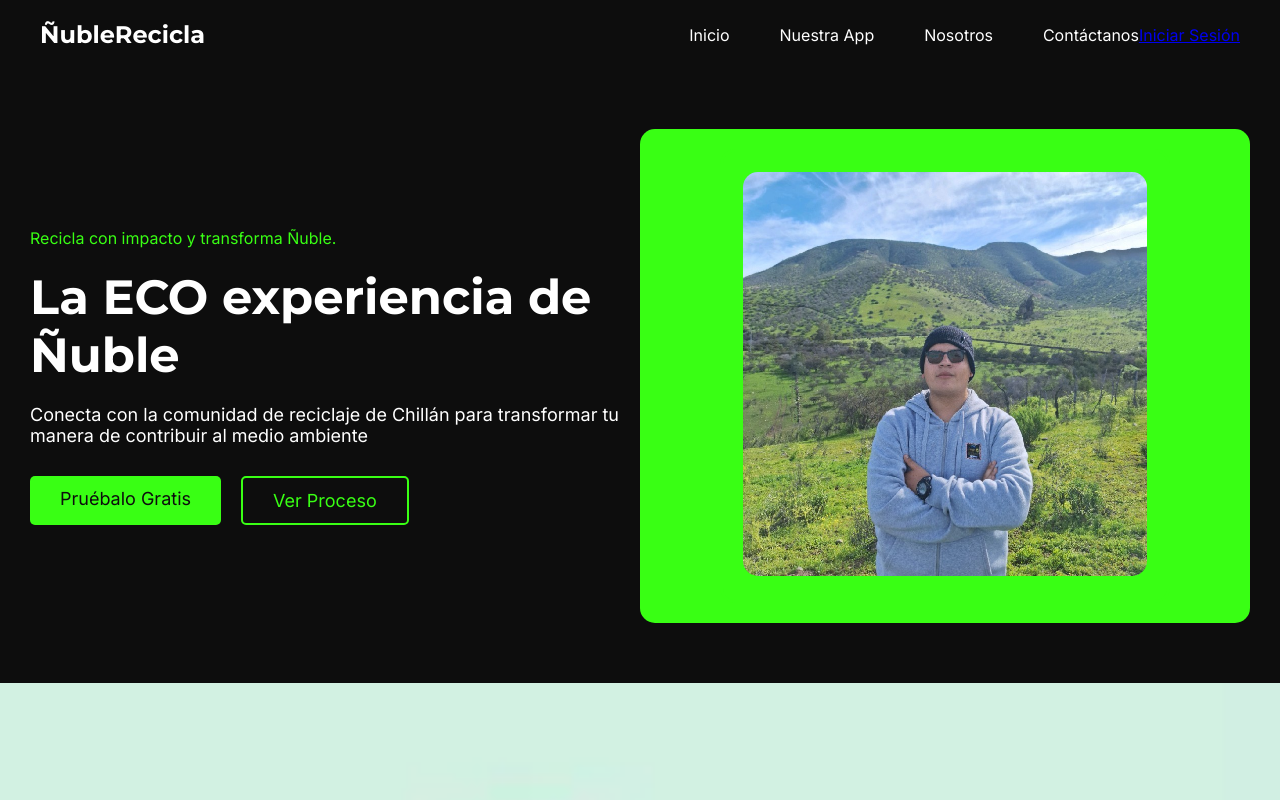
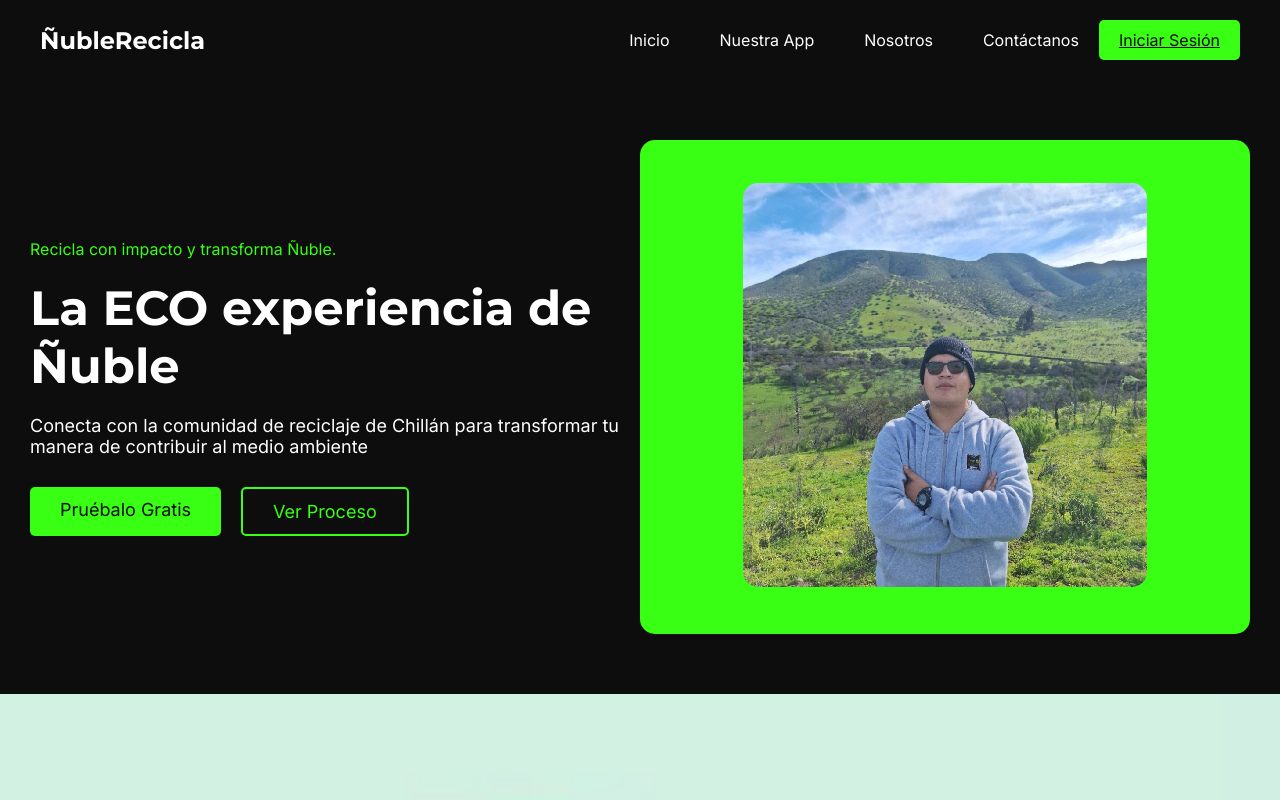
Before and after one commit to Amaz0nCs/NubleR, a plain HTML site: page index.html in a window 1280 px wide. Shown: the top 800 px of the page. Drawn offline with Linux system fonts and the light colour scheme.

Commit message:
Update index.html

```diff
--- a/index.html
+++ b/index.html
@@ -19,10 +19,8 @@
                 <li><a href="#">Nosotros</a></li>
                 <li><a href="#">Contáctanos</a></li>
             </ul>
+            <a href="#" class="login-button">Iniciar Sesión</a>
         </nav>
-        <div class="login-btn-container">
-            <a href="#" class="login-btn">Iniciar Sesión</a>
-        </div>
     </header>
 
     <section class="hero">
```
